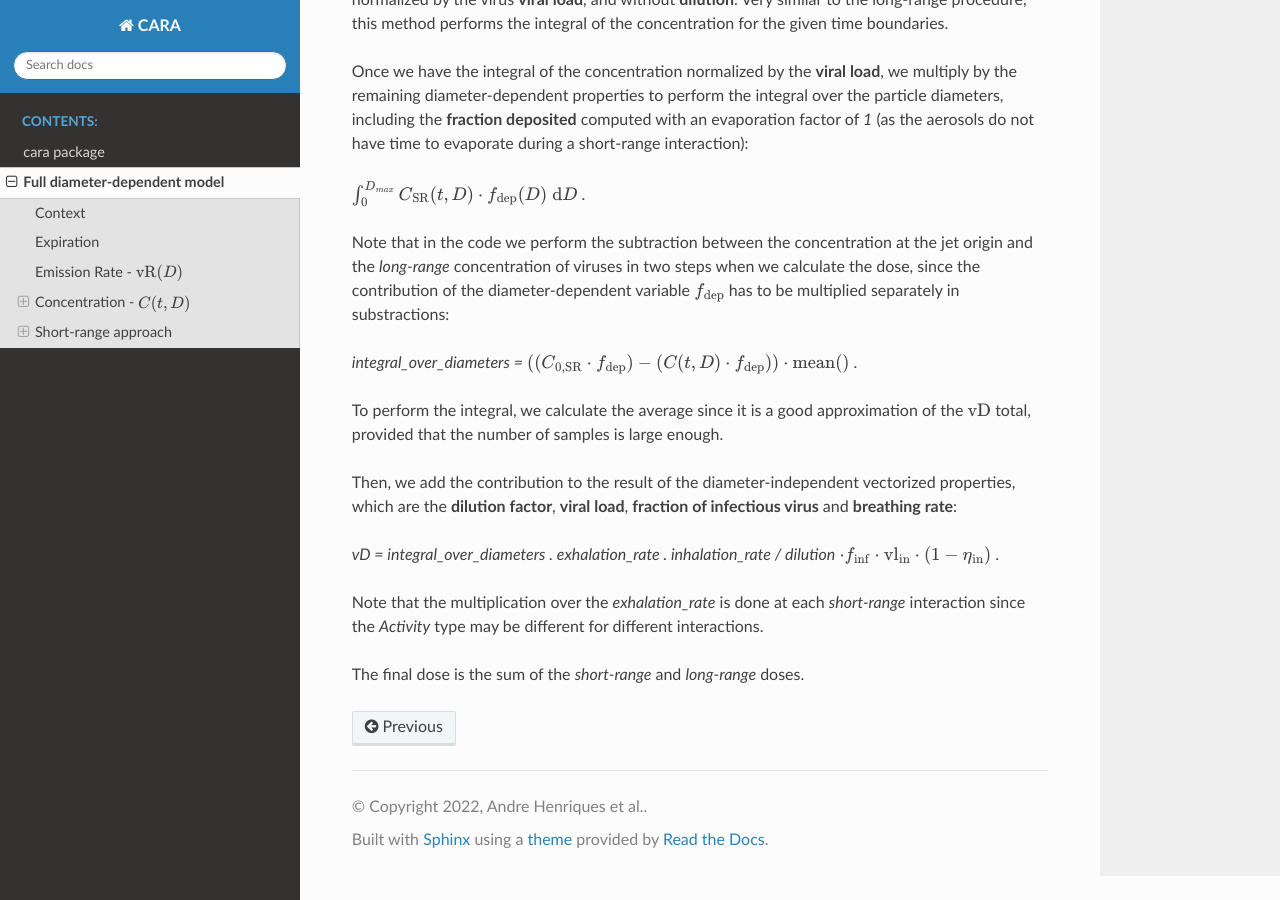
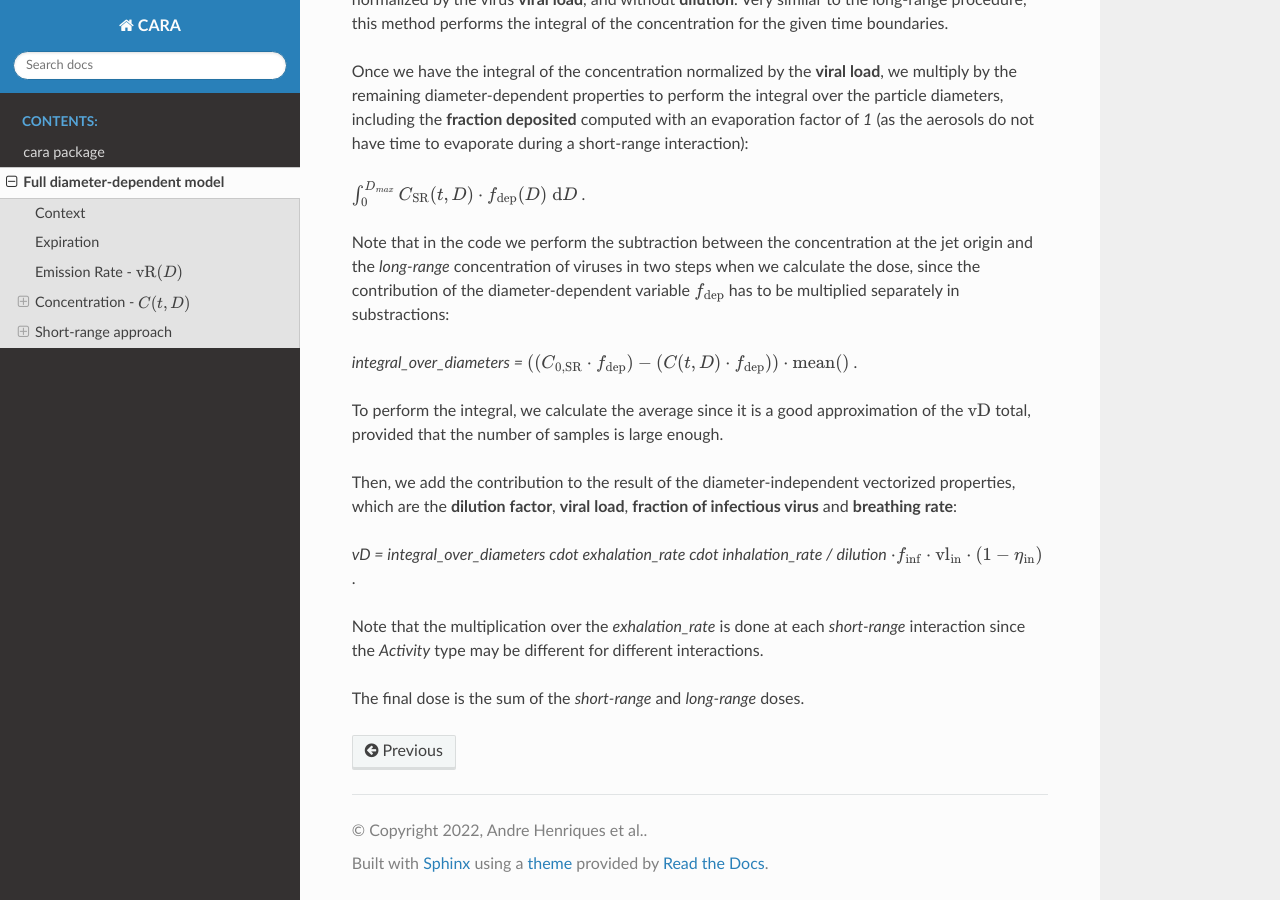
Before and after one commit to CERN/CAiMIRA, a Sphinx documentation site: the page built from cara/docs/full_diameter_dependence.rst, in a window 1280 px wide and 900 px high, scrolled down 7333 px. Built offline with Sphinx 7.4.7 and the Read the Docs theme 2.0.0, drawn with Linux system fonts in a browser that asks for light colours.

Commit message:
Missed \cdot reference on equation

```diff
--- a/cara/docs/full_diameter_dependence.rst
+++ b/cara/docs/full_diameter_dependence.rst
@@ -207,7 +207,7 @@ To perform the integral, we calculate the average since it is a good approximati
 
 Then, we add the contribution to the result of the diameter-independent vectorized properties, which are the **dilution factor**, **viral load**, **fraction of infectious virus** and **breathing rate**:
 
-`vD = integral_over_diameters . exhalation_rate . inhalation_rate / dilution` :math:`\cdot f_{\mathrm{inf}} \cdot \mathrm{vl_{in}} \cdot (1 - η_{\mathrm{in}})` .
+`vD = integral_over_diameters \cdot exhalation_rate \cdot inhalation_rate / dilution` :math:`\cdot f_{\mathrm{inf}} \cdot \mathrm{vl_{in}} \cdot (1 - η_{\mathrm{in}})` .
 
 Note that the multiplication over the `exhalation_rate` is done at each `short-range` interaction since the `Activity` type may be different for different interactions.
 
```
